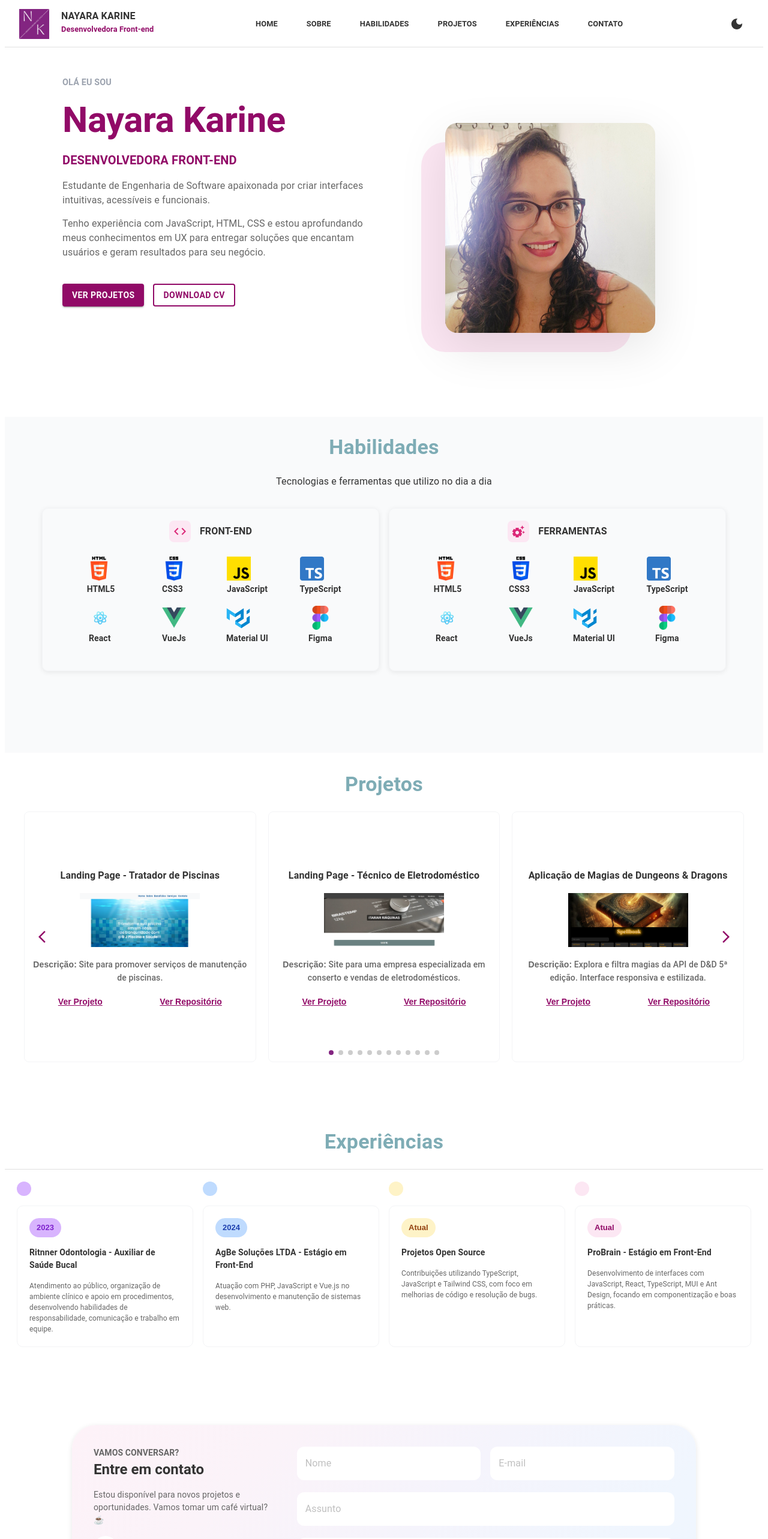
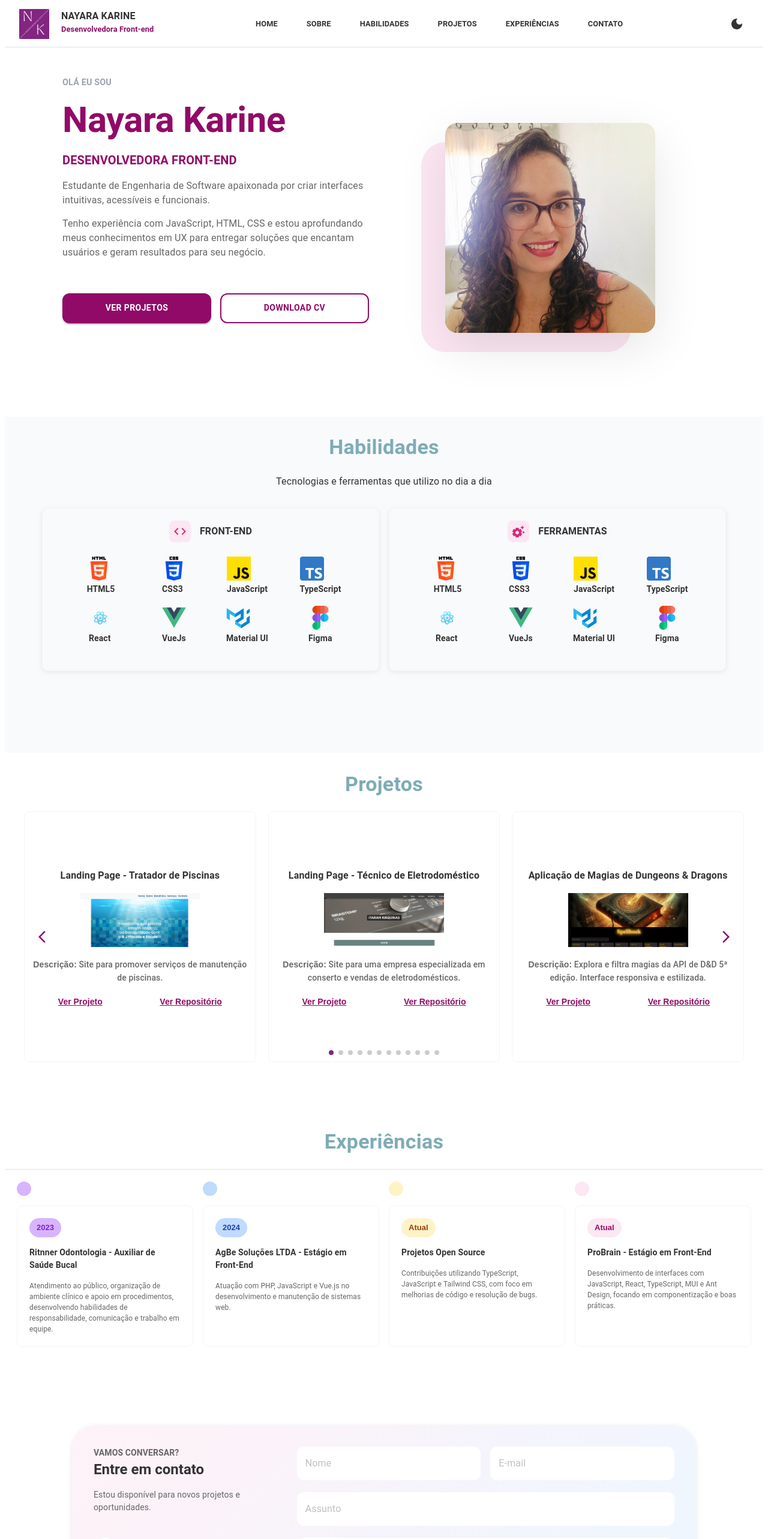
Before and after one commit to nayarakarinesilva/nayarakarine, a React (Create React App) app: page / in a window 1280 px wide. Shown: the top 2566 px of the page at 60% size. Built offline with nearby package versions, Linux system fonts and the light colour scheme.

Commit message:
refactor: ( Contact )
- Adiciona componente reutilizável `CustomButton`
- Reorganiza componentes de UI em subpastas
- Renomeia `SkillCard` para `CardSkill`
- Atualiza `Input` com variante `outlined` e estilo de foco
- Ajusta importações e pequenos detalhes de layout/texto

```diff
--- a/src/components/About/About.jsx
+++ b/src/components/About/About.jsx
@@ -3,9 +3,9 @@ import styles from "./About.module.css";
 import Image from "../../assets/imagePerfil/perfil.jpg";
 import { Box, Button, Card, Typography } from "@mui/material";
 import Grid from "@mui/material/Grid";
+import CustomButton from "../../ui/CustomButton/CustomButton";
 
-export default function About({activeTheme}) {
-
+export default function About({ activeTheme }) {
   return (
     <Box
       sx={{
@@ -73,35 +73,8 @@ export default function About({activeTheme}) {
               pt: "40px",
             }}
           >
-            <Button
-              sx={{
-                background: "#910a67",
-                fontWeight: 600,
-                "&:hover": {
-                  backgroundColor: "#910a67",
-                  boxShadow:
-                    "0 0 12px rgba(255, 0, 255, 0.4), 0 0 24px rgba(131, 37, 129, 0.6)",
-                },
-              }}
-              variant="contained"
-            >
-              VER PROJETOS
-            </Button>
-            <Button
-              sx={{
-                border: "solid 2px #910a67",
-                color: "#910a67",
-                fontWeight: 600,
-                "&:hover": {
-                  boxShadow:
-                    "0 0 12px rgba(255, 0, 255, 0.4), 0 0 24px rgba(131, 37, 129, 0.6)",
-                  border: "solid 2px #910a67",
-                },
-              }}
-              variant="outlined"
-            >
-              DOWNLOAD CV
-            </Button>
+            <CustomButton text="Ver Projetos" />
+            <CustomButton text="Download CV" variant="outlined" />
           </Box>
         </Grid>
 
--- a/src/components/Contact/Contact.jsx
+++ b/src/components/Contact/Contact.jsx
@@ -1,13 +1,14 @@
 import React, { useState } from "react";
 import styles from "./Contact.module.css";
-import Title from "../../ui/Title";
+import Title from "../../ui/Title/Title";
 import { Box, Button, Card, Grid, TextField, Typography } from "@mui/material";
-import Input from "../../ui/Input";
+import Input from "../../ui/Input/Input";
 import EmailOutlinedIcon from "@mui/icons-material/EmailOutlined";
 import LocationOnOutlinedIcon from "@mui/icons-material/LocationOnOutlined";
 import { Description } from "@mui/icons-material";
 import LinkedInIcon from "@mui/icons-material/LinkedIn";
 import GitHubIcon from "@mui/icons-material/GitHub";
+import CustomButton from "../../ui/CustomButton/CustomButton";
 
 export default function Contact() {
   const [name, setName] = useState("");
@@ -125,15 +126,13 @@ export default function Contact() {
               Entre em contato
             </Typography>
             <Typography
-
               sx={{
                 color: "#666666",
-                mb: 2,
-                fontSize:"14px"
+                mb: 5,
+                fontSize: "14px",
               }}
             >
-              Estou disponível para novos projetos e oportunidades. Vamos tomar
-              um café virtual? ☕
+              Estou disponível para novos projetos e oportunidades.
             </Typography>
             {listContact.map((item) => (
               <Box key={item.id} sx={{ mb: 2 }}>
@@ -191,8 +190,19 @@ export default function Contact() {
                 sx={{
                   backgroundColor: "#fff",
                   borderRadius: "12px",
-                  "& .MuiOutlinedInput-notchedOutline": {
-                    border: "none",
+
+                  "& .MuiOutlinedInput-root": {
+                    borderRadius: "12px",
+
+                    // sem borda normal
+                    "& .MuiOutlinedInput-notchedOutline": {
+                      border: "none",
+                    },
+
+                    // borda apenas no focus
+                    "&.Mui-focused .MuiOutlinedInput-notchedOutline": {
+                      border: "2px solid #910a67",
+                    },
                   },
 
                   "& .MuiInputLabel-root": {
@@ -205,26 +215,7 @@ export default function Contact() {
                 }}
               />
             </Box>
-            <Button
-              sx={{
-                width: "248px",
-                height: "50px",
-                background: "#910a67",
-                fontSize: "14px",
-                fontWeight: 600,
-                textTransform: "uppercase",
-                borderRadius: "12px",
-                mt: 2,
-                "&:hover": {
-                  backgroundColor: "#910a67",
-                  boxShadow:
-                    "0 0 12px rgba(255, 0, 255, 0.4), 0 0 24px rgba(131, 37, 129, 0.6)",
-                },
-              }}
-              variant="contained"
-            >
-              Enviar Mensagem
-            </Button>
+            <CustomButton text="Enviar Mensagem" />
           </Grid>
         </Grid>
       </Card>
--- a/src/components/Experiences/Experiences.jsx
+++ b/src/components/Experiences/Experiences.jsx
@@ -2,7 +2,7 @@ import { Box, Chip, Divider, Typography } from "@mui/material";
 // import styles from "./Experiences.module.css";
 import { Description } from "@mui/icons-material";
 import mapExperiences from "../../data/experiences";
-import Title from "../../ui/Title";
+import Title from "../../ui/Title/Title";
 
 function Experiences({ activeTheme }) {
   return (
--- a/src/components/Projects/Projects.jsx
+++ b/src/components/Projects/Projects.jsx
@@ -13,7 +13,7 @@ import "swiper/css";
 import "swiper/css/navigation";
 import "swiper/css/pagination";
 import ProjectSection from "./ProjectsSections";
-import Title from "../../ui/Title";
+import Title from "../../ui/Title/Title";
 
 export default function Projects({ activeTheme }) {
   const { front, back, fullstack } = projectsData.projects;
--- a/src/components/Skills/Skills.jsx
+++ b/src/components/Skills/Skills.jsx
@@ -4,8 +4,8 @@ import { Typography, Box, Card } from "@mui/material";
 import Grid from "@mui/material/Grid";
 import CodeIcon from "@mui/icons-material/Code";
 import SettingsSuggestIcon from "@mui/icons-material/SettingsSuggest";
-import SkillCard from "../../ui/SkillCard";
-import Title from "../../ui/Title";
+import CardSkill from "../../ui/CardSkill/CardSkill";
+import Title from "../../ui/Title/Title";
 
 export default function Skills({ activeTheme }) {
   const frontSkills = [
@@ -49,7 +49,7 @@ export default function Skills({ activeTheme }) {
 
       <Grid container spacing={2} columns={16} sx={{ px: 4, mt: 2 }}>
         <Grid item xs={8}>
-          <SkillCard
+          <CardSkill
             icon={CodeIcon}
             title={"Front-end"}
             activeTheme={activeTheme}
@@ -68,11 +68,11 @@ export default function Skills({ activeTheme }) {
                 </Typography>
               </Box>
             ))}
-          </SkillCard>
+          </CardSkill>
         </Grid>
 
         <Grid item xs={8}>
-          <SkillCard
+          <CardSkill
             icon={SettingsSuggestIcon}
             title={"Ferramentas"}
             activeTheme={activeTheme}
@@ -91,7 +91,7 @@ export default function Skills({ activeTheme }) {
                 </Typography>
               </Box>
             ))}
-          </SkillCard>
+          </CardSkill>
         </Grid>
       </Grid>
     </Box>
--- a/src/ui/SkillCard.jsx
+++ b/src/ui/CardSkill/CardSkill.jsx
@@ -1,6 +1,5 @@
 import { Box, Typography } from "@mui/material";
-
-export default function SkillCard({ children, icon: Icon, title, activeTheme }) {
+ const CardSkill = ({ children, icon: Icon, title, activeTheme })=> {
   return (
     <Box
       sx={{
@@ -62,3 +61,6 @@ export default function SkillCard({ children, icon: Icon, title, activeTheme })
     </Box>
   );
 }
+
+
+export default CardSkill
--- /dev/null
+++ b/src/ui/CustomButton/CustomButton.jsx
@@ -0,0 +1,47 @@
+import { Button } from "@mui/material";
+
+const CustomButton = ({ text, variant = "contained", onClick, ...props }) => {
+  const styles = {
+    contained: {
+      backgroundColor: "#910A67",
+      "&:hover": {
+        backgroundColor: "#910a67",
+        boxShadow:
+          "0 0 12px rgba(255, 0, 255, 0.4), 0 0 24px rgba(131, 37, 129, 0.6)",
+      },
+    },
+
+    outlined: {
+      border: "solid 2px #910a67",
+      color: "#910a67",
+
+      "&:hover": {
+        boxShadow:
+          "0 0 12px rgba(255, 0, 255, 0.4), 0 0 24px rgba(131, 37, 129, 0.6)",
+        border: "solid 2px #910a67",
+      },
+    },
+  };
+
+  return (
+    <Button
+      variant={variant}
+      onClick={onClick}
+      sx={{
+        width: "248px",
+        height: "50px",
+        fontSize: "14px",
+        fontWeight: 600,
+        textTransform: "uppercase",
+        borderRadius: "12px",
+        mt: 2,
+        ...styles[variant],
+      }}
+      {...props}
+    >
+      {text}
+    </Button>
+  );
+};
+
+export default CustomButton;
--- a/src/ui/Input.jsx
+++ b/src/ui/Input/Input.jsx
@@ -4,14 +4,25 @@ const Input = ({ text }) => {
   return (
     <TextField
       label={text}
+      variant="outlined"
       sx={{
         flex: 1,
         backgroundColor: "#fff",
         borderRadius: "12px",
         mb: "20px",
 
-        "& .MuiOutlinedInput-notchedOutline": {
-          border: "none",
+        "& .MuiOutlinedInput-root": {
+          borderRadius: "12px",
+
+          // sem borda normal
+          "& .MuiOutlinedInput-notchedOutline": {
+            border: "none",
+          },
+
+          // borda apenas no focus
+          "&.Mui-focused .MuiOutlinedInput-notchedOutline": {
+            border: "2px solid #910a67",
+          },
         },
 
         "& .MuiInputLabel-root": {
@@ -25,4 +36,5 @@ const Input = ({ text }) => {
     />
   );
 };
+
 export default Input;
```
Also changed, not shown: src/ui/Title/Title.jsx (renamed from src/ui/Title.jsx).
